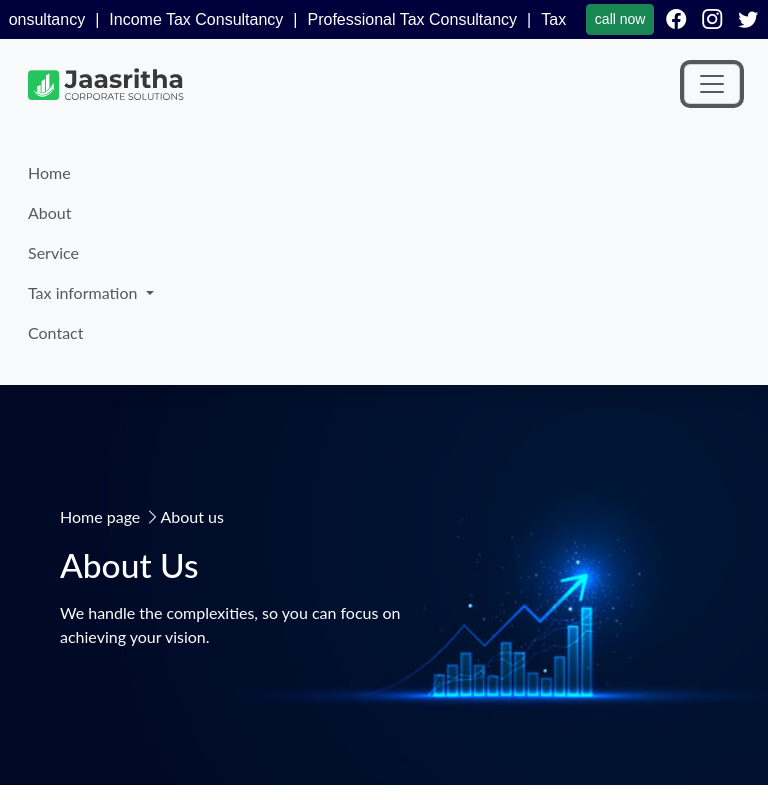
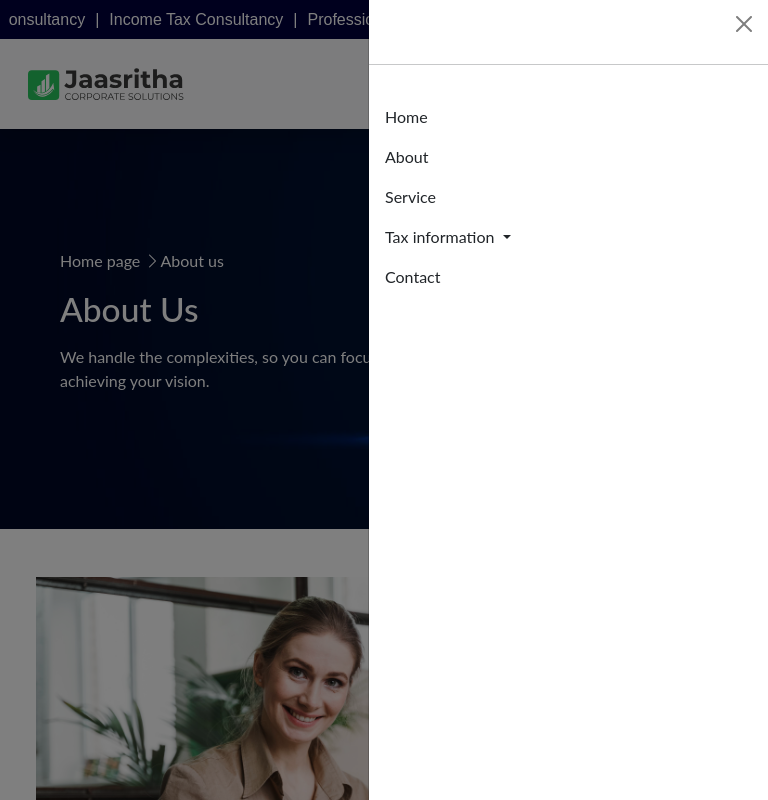
Before and after one commit to manasakc055/TaxCompany-website, a Vue app: page /about in a window 768 px wide. Both pictures are taken after a click on the button 712 px from the left and 84 px from the top of the page. Shown: the top 800 px of the page. Built offline with nearby package versions, Linux system fonts and the light colour scheme.

Commit message:
nav menu set

```diff
--- a/src/components/Layouts/AppAbout.vue
+++ b/src/components/Layouts/AppAbout.vue
@@ -16,13 +16,15 @@
     <!--sec-1-->
     <section class=" about-sec2 my-5">
         <div class="container">
-            <div class="row gap-5">
-                <div class="about-img-1 col-sm info-box py-2 d-inline rounded-3" >
-                    <img src="../../assets/images/about.svg" style="height:auto;width:500px;" >
+            <div class="row">
+                <div class=" col-lg-6 info-box  d-flex align-items-center justify-content-center gap-5">
+                        <img src="../../assets/images/about -us.jpg" style=" height: auto;  width: 100%;">
                 </div>
 
-                <div class="col-lg-6">
-                    <div class=" px-3 ">
+
+
+                 <div class="col-lg-6">
+                    <div>
                         <h6 class=" text-success py-2">ABOUT US</h6>
                         <h2 class=" mb-4 mt-1 ">Industries that we served nationwide</h2>
                         <p class=" mb-3 ">Jaasritha Corporate Solutions is a full-service consultancy
@@ -38,9 +40,6 @@
                                 <p><i class="fa-regular fa-circle-check"></i> Corporation Tax Consultant</p>
                                 <p><i class="fa-regular fa-circle-check"></i> Professional Services</p>
                                 <p><i class="fa-regular fa-circle-check"></i> Individuals Tax Consultant</p>
-
-
-
                             </div>
                             <div class="col-sm">
                                 <p><i class="fa-regular fa-circle-check"></i> Marketing Agencies</p>
@@ -57,7 +56,7 @@
                     </div>
                 </div>
             </div>
-        </div>jm
+        </div>
     </section>
     <!--sec-2-->
     <section class="about-sec3 my-3">
@@ -241,13 +240,9 @@ export default {
     }
     .sec4-card p{
         font-size: 15px;
-    }
-    @media (min-width: 768px){
-    .percent{
-        padding-left: 330px;
+
     }
 
-}
 
 
 </style>
--- a/src/components/Layouts/AppHeader.vue
+++ b/src/components/Layouts/AppHeader.vue
@@ -29,17 +29,68 @@
     </div>
 
     <!-- navvvv -->
-    <nav class="navbar navbar-expand-lg navbar-light bg-light  shadow p-3 py-4">
+    <!-- <nav class="navbar navbar-expand-lg  navbar-light bg-light  shadow p-3 py-4">
       <div class="container-fluid nav-c relative d-flex align-items-center gap-5">
         <img class="navbar-brand" src="../../assets/images/black-logo.svg" alt="" style="height: 42px" />
         <button class="navbar-toggler" type="button" data-bs-toggle="collapse" data-bs-target="#navbarSupportedContent"
-          aria-controls="navbarSupportedContent" aria-expanded="false" aria-label="Toggle navigation">
+          @click="visible = !visible" aria-controls="navbarSupportedContent" aria-expanded="false"
+          aria-label="Toggle navigation">
           <span class="navbar-toggler-icon"></span>
         </button>
-        <div class="collapse navbar-collapse" id="navbarSupportedContent">
-          <ul class="navbar-nav me-auto mb-2 mb-lg-0">
+        <div class="collapse  navbar-collapse " :class="!visible ? 'collapse' : ''" id="navbarSupportedContent">
+
+          <div class="">
+            <ul class="navbar-nav ">
               <li class="nav-item">
-              <RouterLink to="/" class="nav-link" aria-current="page">Home</RouterLink>
+                <RouterLink to="/" class="nav-link " @click="visible = !visible" aria-current="page">Home</RouterLink>
+              </li>
+              <li class="nav-item">
+                <RouterLink class="nav-link" to="/about" @click="visible = !visible">About</RouterLink>
+              </li>
+              <li class="nav-item">
+                <RouterLink class="nav-link" to="/service" @click="visible = !visible">Service</RouterLink>
+              </li>
+              <li class="nav-item dropdown">
+                <RouterLink class="nav-link dropdown-toggle" role="button" to="/sub" data-bs-toggle="dropdown"
+                  aria-expanded="false">Tax information
+                </RouterLink>
+                <ul class="dropdown-menu">
+                  <li>
+                    <RouterLink class="dropdown-item" to="/Sub" @click="visible = !visible">Subservice</RouterLink>
+                  </li>
+                  <li><a class="dropdown-item" href="#">Another action</a></li>
+                  <li>
+                    <hr class="dropdown-divider" />
+                  </li>
+                  <li>
+                    <a class="dropdown-item" href="#">Something else here</a>
+                  </li>
+                </ul>
+              </li>
+              <li class="nav-item">
+                <RouterLink class="nav-link" to="/contact" @click="visible = !visible">Contact</RouterLink>
+              </li>
+            </ul>
+          </div>
+        </div>
+      </div>
+    </nav> -->
+
+
+
+
+    <!-- Navbar -->
+    <nav class="navbar navbar-expand-lg navbar-light bg-light shadow p-3 py-4">
+      <div class="container-fluid nav-c relative d-flex align-items-center gap-5">
+        <img class="navbar-brand" src="../../assets/images/black-logo.svg" alt="" style="height: 42px" />
+        <button class="navbar-toggler" type="button" data-bs-toggle="offcanvas" data-bs-target="#offcanvasNavbar"
+          aria-controls="offcanvasNavbar" >
+          <span class="navbar-toggler-icon"></span>
+        </button>
+        <div class="collapse navbar-collapse" id="navbarNav">
+          <ul class="navbar-nav ms-2">
+            <li class="nav-item">
+              <RouterLink to="/" class="nav-link " aria-current="page">Home</RouterLink>
             </li>
             <li class="nav-item">
                 <RouterLink class="nav-link" to="/about">About</RouterLink>
@@ -53,7 +104,7 @@
                 </RouterLink>
                 <ul class="dropdown-menu">
                   <li>
-                  <RouterLink class="dropdown-item" to="/Sub">Subservice</RouterLink>
+                    <RouterLink class="dropdown-item" to="/Sub" >Subservice</RouterLink>
                   </li>
                   <li><a class="dropdown-item" href="#">Another action</a></li>
                   <li>
@@ -71,24 +122,70 @@
         </div>
       </div>
     </nav>
+    <!-- Off-Canvas Menu -->
+    <div class="offcanvas offcanvas-end " tabindex="-1" id="offcanvasNavbar" aria-labelledby="offcanvasNavbarLabel"  :class="!visible ? 'offcanvas-end ' : ''">
+      <div class="offcanvas-header">
+        <button type="button" class="btn-close text-reset" data-bs-dismiss="offcanvas" aria-label="Close"></button>
+      </div>
+      <hr />
+      <div class="offcanvas-body">
+        <ul class="navbar-nav">
+          <li class="nav-item">
+              <RouterLink to="/" class="nav-link " @click="visible = !visible" aria-current="page">Home</RouterLink>
+            </li>
+            <li class="nav-item">
+                <RouterLink class="nav-link" to="/about" @click="visible = !visible">About</RouterLink>
+            </li>
+            <li class="nav-item">
+                <RouterLink class="nav-link" to="/service" @click="visible = !visible">Service</RouterLink>
+              </li>
+              <li class="nav-item dropdown">
+                <RouterLink class="nav-link dropdown-toggle" role="button" to="/sub" data-bs-toggle="dropdown"
+                  aria-expanded="false">Tax information
+                </RouterLink>
+                <ul class="dropdown-menu">
+                  <li>
+                    <RouterLink class="dropdown-item" to="/Sub" @click="visible = !visible">Subservice</RouterLink>
+                  </li>
+                  <li><a class="dropdown-item" href="#">Another action</a></li>
+                  <li>
+                    <hr class="dropdown-divider" />
+                  </li>
+                  <li>
+                    <a class="dropdown-item" href="#">Something else here</a>
+                  </li>
+                </ul>
+              </li>
+              <li class="nav-item">
+                <RouterLink class="nav-link" to="/contact" @click="visible = !visible">Contact</RouterLink>
+              </li>
+        </ul>
+      </div>
+    </div>
+
+
+
   </div>
 
 </template>
 
 <script>
+
 import { RouterLink } from "vue-router";
 export default {
   data() {
     return {
       name: "AppHeader",
+      visible: false,
     };
   },
+
 };
+
 </script>
 
 
 <style scoped>
-
 .co {
   font-family: 'Poppins', sans-serif;
 }
@@ -97,9 +194,11 @@ export default {
   width: 85%;
 
 }
-.right{
+
+.right {
   width: 15%;
 }
+
 .news-ticker-header {
   color: rgb(73, 202, 71);
 
@@ -182,7 +281,8 @@ export default {
   .no-mobile {
     display: none;
   }
-  .social-icons{
+
+  .social-icons {
     display: none !important;
   }
 
@@ -191,41 +291,18 @@ export default {
 .closeMenuBtn {
   display: none !important;
 }
+
 @media (max-width:1130px) {
-  .news-ticker{
+  .news-ticker {
     width: 75%;
   }
-  .right{
+
+  .right {
     width: 25%;
   }
 }
+
 @media (max-width: 992px) {
-  .nav-list {
-    display: block !important;
-    position: fixed;
-    top: 0;
-    left: 0;
-    transform: translateX(-100%);
-    /*left: -100% !important;*/
-    /*transform: translateX(50%) !important;*/
-    background-color: white;
-    padding: 20px;
-    height: 100vh;
-    width: 90vw;
-  }
-
-  .nav-c {
-    justify-content: space-between !important;
-  }
-
-  .menu-btn {
-    display: block !important;
-  }
-
-  .closeMenuBtn {
-    display: block !important;
-  }
-
   .home-sec4 {
     background-position: bottom;
   }
--- a/src/components/Layouts/AppHome.vue
+++ b/src/components/Layouts/AppHome.vue
@@ -120,8 +120,7 @@
                     <div class=" col-lg-4 info-box  py-2">
                         <div class="card shadow-sm border-none " style="width: 100%; height:100%;" >
 
-                            <div
-                                class="card-body mb-2 bg-body rounded d-inline align-items-center justify-content-around gap-3">
+                            <div class="card-body mb-2 bg-body rounded d-inline align-items-center justify-content-around gap-3">
                                 <img src="../icons/valuation.png" style="height: 50px;width:auto;">
                                 <div class="py-2">
                                     <h5 class="card-title"><a href="#">Valuations</a></h5>
@@ -311,33 +310,6 @@ export default {
 
 <style scoped>
 @media (max-width: 992px) {
-    .nav-list {
-        display: block !important;
-        position: fixed;
-        top: 0;
-        left: 0;
-        transform: translateX(-100%);
-        /*left: -100% !important;*/
-        /*transform: translateX(50%) !important;*/
-        background-color: white;
-        padding: 20px;
-        height: 100vh;
-        width: 90vw;
-
-    }
-
-    .nav-c {
-        justify-content: space-between !important;
-    }
-
-    .menu-btn {
-        display: block !important;
-    }
-
-    .closeMenuBtn {
-        display: block !important;
-    }
-
     .home-sec4 {
         background-position: bottom;
     }
```
Also changed, not shown: public/Jcs-import/nav.html (added), src/assets/images/about -us.jpg (added), src/assets/images/about.svg (deleted), 20 other files (tests, documents, lock files or other folders). Lines whose indentation alone changed are shown as unchanged.
